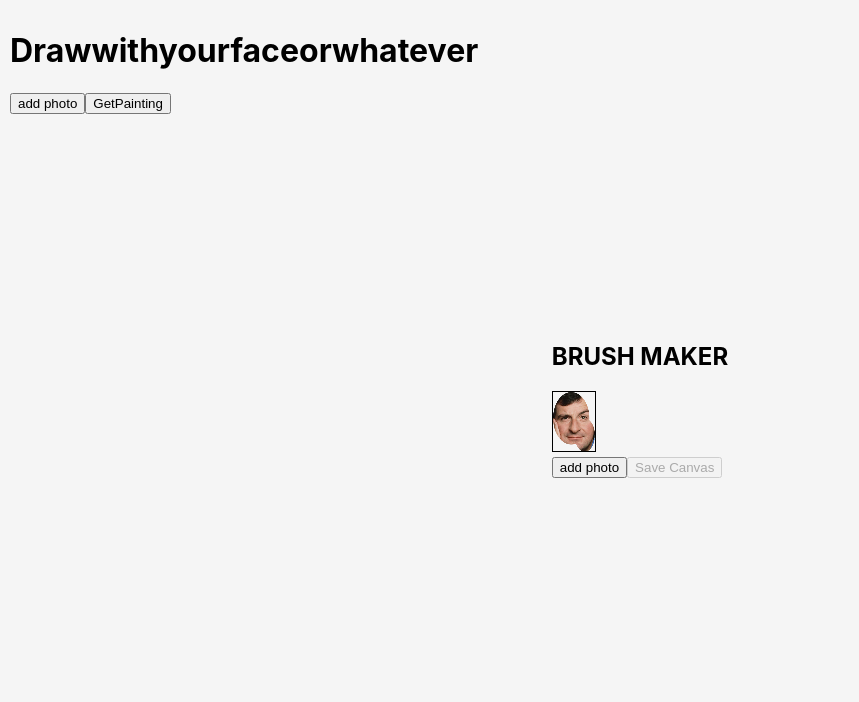
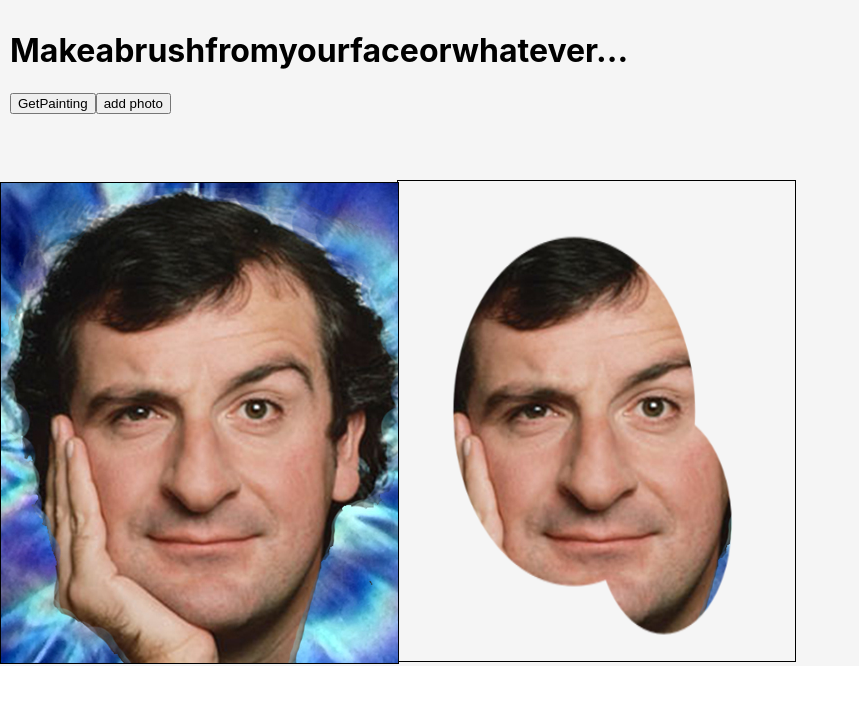
Before and after one commit to chrisdennett/drawwithyourfaceorwhatever, a React (Create React App) app: page / in a window 1280 px wide. Shown: the top 702 px of the page, without its empty margins (0-859 px from the left). Built offline with nearby package versions, Linux system fonts and the light colour scheme.

Commit message:
got everything working in a basic way.

```diff
--- a/src/App.js
+++ b/src/App.js
@@ -1,13 +1,19 @@
 import React, { useState } from "react";
 import styled from "styled-components";
-import { BrushMaker } from "./components/Brushmaker";
-import { DrawingCanvas } from "./components/DrawingCanvas";
+import { useSampleImage } from "./hooks/useSampleImage";
+import { BrushMaker } from "./pages/Brushmaker";
+import { DrawingCanvas } from "./pages/DrawingCanvas";
 
 // pages "paint" / "makeBrush"
 
 const App = () => {
   const [currPage, setCurrPage] = useState("makeBrush");
   const [brush, setBrush] = useState(null);
+  const [sourceImg, setSourceImg] = useState(null);
+  const [maskImg, setMaskImg] = useState(null);
+
+  useSampleImage("test-mask-transparent-bg.png", setMaskImg);
+  useSampleImage("doug.png", setSourceImg);
 
   const onUpdateCanvas = (canv) => {
     // console.log(canv);
@@ -32,6 +38,10 @@ const App = () => {
 
         {currPage === "makeBrush" && (
           <BrushMaker
+            sourceImg={sourceImg}
+            setSourceImg={setSourceImg}
+            setMaskImg={setMaskImg}
+            maskImg={maskImg}
             showPaintPage={showPaintPage}
             setBrush={setBrush}
             brush={brush}
@@ -45,12 +55,7 @@ const App = () => {
 export default App;
 
 const Page = styled.div`
-  display: flex;
   background: whitesmoke;
-  min-height: 100vh;
-  align-items: center;
-  justify-content: center;
-  overflow: hidden;
 
   canvas {
     border: 1px solid black;
--- /dev/null
+++ b/src/components/BrushPreview.js
@@ -0,0 +1,18 @@
+import React, { useEffect } from "react";
+
+export const BrushPreview = ({ brushCanvas }) => {
+  const canvasRef = React.useRef(null);
+
+  useEffect(() => {
+    if (!canvasRef || !canvasRef.current) return;
+
+    const canvas = canvasRef.current;
+    canvas.width = brushCanvas.width;
+    canvas.height = brushCanvas.height;
+
+    const ctx = canvas.getContext("2d");
+    ctx.drawImage(brushCanvas, 0, 0);
+  }, [canvasRef, brushCanvas]);
+
+  return <canvas ref={canvasRef} />;
+};
--- a/src/components/Brushmaker.js
+++ /dev/null
@@ -1,105 +0,0 @@
-import React, { useEffect, useRef, useState } from "react";
-import styled from "styled-components";
-import { paint } from "../helpers/helpers";
-import { useSampleImage } from "../hooks/useSampleImage";
-import PhotoSelector from "./PhotoSelector";
-
-export const BrushMaker = ({
-  sourceCanvas,
-  showPaintPage,
-  setBrush,
-  brush,
-}) => {
-  const [sourceImg, setSourceImg] = useState(null);
-  const [maskImg, setMaskImg] = useState(null);
-  const canvasRef = useRef(null);
-
-  useSampleImage("test-mask-transparent-bg.png", setMaskImg);
-  useSampleImage("doug.png", setSourceImg);
-
-  useEffect(() => {
-    if (!brush) return;
-    if (!canvasRef || !canvasRef.current) return;
-
-    console.log("brush: ", brush);
-
-    const brushW = 42;
-    const brushH = brushW * brush.w2hRatio;
-
-    const canvas = canvasRef.current;
-    canvas.width = 42;
-    canvas.height = brushH;
-
-    const ctx = canvas.getContext("2d");
-    const { width, height } = brush.brushCanvas;
-    ctx.drawImage(brush.brushCanvas, 0, 0, width, height, 0, 0, brushW, brushH);
-  }, [brush, canvasRef]);
-
-  useEffect(() => {
-    if (!sourceImg || !maskImg) return;
-    if (!canvasRef || !canvasRef.current) return;
-
-    const { brushCanvas, w2hRatio } = createBrushCanvas(sourceImg, maskImg);
-    setBrush({ brushCanvas, w2hRatio });
-  }, [sourceImg, maskImg, setBrush]);
-
-  const onSave = () => {
-    console.log("call save bruch method");
-  };
-
-  return (
-    <div>
-      <TopBar>
-        <h1>Drawwithyourfaceorwhatever</h1>
-        <PhotoSelector onPhotoSelected={setSourceImg} />
-        <button onClick={showPaintPage}>GetPainting</button>
-      </TopBar>
-      <h2>BRUSH MAKER</h2>
-      <canvas ref={canvasRef} />
-      <div>
-        <PhotoSelector onPhotoSelected={setSourceImg} />
-        <Butt onClick={onSave} style={{ opacity: sourceCanvas ? 1 : 0.3 }}>
-          Save Canvas
-        </Butt>
-      </div>
-    </div>
-  );
-};
-
-const Butt = styled.button`
-  cursor: pointer;
-`;
-
-const TopBar = styled.div`
-  position: fixed;
-  top: 0;
-  left: 0;
-  right: 0;
-  height: 60px;
-  padding: 10px;
-`;
-
-const createBrushCanvas = (
-  sourceImg,
-  maskImg,
-  bounds = { left: 55, top: 56, right: 334, bottom: 453 }
-) => {
-  const { top, right, bottom, left } = bounds;
-  const outW = right - left;
-  const outH = bottom - top;
-
-  const canvas = document.createElement("canvas");
-  canvas.width = outW; // get widest sprite
-  canvas.height = outH; // add all sprites heights
-
-  const ctx = canvas.getContext("2d");
-  ctx.clearRect(0, 0, outW, outH);
-
-  ctx.drawImage(maskImg, left, top, outW, outH, 0, 0, outW, outH);
-  ctx.globalCompositeOperation = "source-in";
-  ctx.drawImage(sourceImg, left, top, outW, outH, 0, 0, outW, outH);
-
-  const w2hRatio = outH / outW;
-
-  return { brushCanvas: canvas, w2hRatio };
-};
--- a/src/components/DrawingCanvas.js
+++ b/src/components/MaskDrawingCanvas.js
@@ -1,12 +1,10 @@
 import React, { useEffect, useRef, useState } from "react";
-import styled from "styled-components";
-import { paint } from "../helpers/helpers";
 
-export const DrawingCanvas = ({
+export const MaskDrawingCanvas = ({
   onUpdateCanvas,
-  brush,
-  showMakeBrushPage,
-  brushSize = { w: 42, h: 50 },
+  width = 200,
+  height = 200,
+  brushWidth = 10,
 }) => {
   const [isDrawing, setIsDrawing] = useState(false);
   const [point, setPoint] = useState(null);
@@ -17,9 +15,9 @@ export const DrawingCanvas = ({
   useEffect(() => {
     if (!canvas || !canvas.current) return;
     if (isSetup) return;
-    setupCanvas();
+    clearCanvas();
     setIsSetUp(true);
-  }, [canvas, isSetup, setIsSetUp]);
+  }, [canvas]);
 
   const onMouseDown = (e) => {
     setIsDrawing(true);
@@ -29,20 +27,11 @@ export const DrawingCanvas = ({
 
   const clearCanvas = () => {
     const c = canvas.current;
+    c.width = width;
+    c.height = height;
     const ctx = c.getContext("2d");
     ctx.beginPath();
-    ctx.fillStyle = "#fff";
-    ctx.fillRect(0, 0, c.width, c.height);
-  };
-
-  const setupCanvas = () => {
-    if (isSetup) return;
-
-    const c = canvas.current;
-    c.width = window.innerWidth;
-    c.height = window.innerHeight - 60;
-
-    clearCanvas();
+    ctx.clearRect(0, 0, c.width, c.height);
   };
 
   const onMouseMove = (e) => {
@@ -79,17 +68,20 @@ export const DrawingCanvas = ({
 
     const c = canvas.current;
     const ctx = c.getContext("2d");
-    paint(ctx, brush.brushCanvas, brushSize, to.x, to.y);
+    ctx.beginPath();
+
+    ctx.strokeStyle = "0";
+    ctx.moveTo(from.x, from.y);
+    ctx.lineTo(to.x, to.y);
+    ctx.lineCap = "round";
+    ctx.lineJoin = "round";
+    ctx.lineWidth = brushWidth;
+    ctx.stroke();
   };
 
+  //<button onClick={clearCanvas}>CLEAR</button>
+
   return (
-    <div>
-      <TopBar>
-        <h1>Drawwithyourfaceorwhatever</h1>
-        <button onClick={clearCanvas}>CLEAR</button>
-        <button onClick={showMakeBrushPage}>Edit Brush</button>
-      </TopBar>
-
     <canvas
       ref={canvas}
       onMouseDown={onMouseDown}
@@ -97,15 +89,5 @@ export const DrawingCanvas = ({
       onMouseOut={onMouseUp}
       onMouseUp={onMouseUp}
     />
-    </div>
   );
 };
-
-const TopBar = styled.div`
-  position: fixed;
-  top: 0;
-  left: 0;
-  right: 0;
-  height: 60px;
-  padding: 10px;
-`;
--- /dev/null
+++ b/src/components/MaskMaker.js
@@ -0,0 +1,72 @@
+import React, { useEffect } from "react";
+import styled from "styled-components";
+import { MaskDrawingCanvas } from "./MaskDrawingCanvas";
+import { PhotoCanvas } from "./PhotoCanvas";
+
+export const MaskMaker = ({ setBrush, sourceImg, maskImg, setMaskImg }) => {
+  useEffect(() => {
+    if (!sourceImg || !maskImg) return;
+
+    const brushCanvas = createBrushCanvas(sourceImg, maskImg);
+    setBrush(brushCanvas);
+  }, [sourceImg, maskImg, setBrush]);
+
+  const onUpdateCanvas = (canv) => {
+    const brushCanvas = createBrushCanvas(sourceImg, canv);
+    setBrush(brushCanvas);
+    setMaskImg(canv);
+  };
+
+  if (!sourceImg) return null;
+
+  return (
+    <CanvasHolder style={{ width: sourceImg.width, height: sourceImg.height }}>
+      <PhotoCanvas photo={sourceImg} />
+      <MaskDrawingCanvas
+        maskCanvas={maskImg}
+        setMaskCanvas={setMaskImg}
+        onUpdateCanvas={onUpdateCanvas}
+        width={sourceImg.width}
+        height={sourceImg.height}
+      />
+    </CanvasHolder>
+  );
+};
+
+const CanvasHolder = styled.div`
+  position: relative;
+  display: inline-block;
+
+  canvas {
+    position: absolute;
+    border: 1px solid black;
+  }
+`;
+
+//{ left: 55, top: 56, right: 334, bottom: 453 }
+const createBrushCanvas = (sourceImg, maskImg, bounds) => {
+  if (!bounds) {
+    bounds = {
+      left: 0,
+      top: 0,
+      right: sourceImg.width,
+      bottom: sourceImg.height,
+    };
+  }
+  const { top, right, bottom, left } = bounds;
+  const outW = right - left;
+  const outH = bottom - top;
+
+  const canvas = document.createElement("canvas");
+  canvas.width = outW; // get widest sprite
+  canvas.height = outH; // add all sprites heights
+
+  const ctx = canvas.getContext("2d");
+  ctx.clearRect(0, 0, outW, outH);
+
+  ctx.drawImage(maskImg, left, top, outW, outH, 0, 0, outW, outH);
+  ctx.globalCompositeOperation = "source-in";
+  ctx.drawImage(sourceImg, left, top, outW, outH, 0, 0, outW, outH);
+
+  return canvas;
+};
--- /dev/null
+++ b/src/components/PhotoCanvas.js
@@ -0,0 +1,18 @@
+import React, { useEffect, useRef } from "react";
+
+export const PhotoCanvas = ({ photo }) => {
+  const canvasRef = useRef(null);
+
+  useEffect(() => {
+    if (!canvasRef || !canvasRef.current || !photo) return;
+
+    const canvas = canvasRef.current;
+    canvas.width = photo.width;
+    canvas.height = photo.height;
+
+    const ctx = canvas.getContext("2d");
+    ctx.drawImage(photo, 0, 0);
+  }, [canvasRef, photo]);
+
+  return <canvas ref={canvasRef} />;
+};
--- /dev/null
+++ b/src/pages/Brushmaker.js
@@ -0,0 +1,41 @@
+import React from "react";
+import styled from "styled-components";
+import { MaskMaker } from "../components/MaskMaker";
+import { BrushPreview } from "../components/BrushPreview";
+import PhotoSelector from "../components/PhotoSelector";
+
+export const BrushMaker = ({
+  showPaintPage,
+  brush,
+  setBrush,
+  setSourceImg,
+  sourceImg,
+  maskImg,
+  setMaskImg,
+}) => {
+  return (
+    <Page>
+      <TopBar>
+        <h1>Makeabrushfromyourfaceorwhatever...</h1>
+        <button onClick={showPaintPage}>GetPainting</button>
+        <PhotoSelector onPhotoSelected={setSourceImg} />
+      </TopBar>
+      <MaskMaker
+        setBrush={setBrush}
+        sourceImg={sourceImg}
+        maskImg={maskImg}
+        setMaskImg={setMaskImg}
+      />
+      {brush && <BrushPreview brushCanvas={brush} />}
+    </Page>
+  );
+};
+
+const Page = styled.div`
+  background: whitesmoke;
+`;
+
+const TopBar = styled.div`
+  height: 160px;
+  padding: 10px;
+`;
--- /dev/null
+++ b/src/pages/DrawingCanvas.js
@@ -0,0 +1,106 @@
+import React, { useEffect, useRef, useState } from "react";
+import styled from "styled-components";
+import { paint } from "../helpers/helpers";
+
+export const DrawingCanvas = ({
+  onUpdateCanvas,
+  brush,
+  showMakeBrushPage,
+  brushSize = { w: 200, h: 300 },
+}) => {
+  const [isDrawing, setIsDrawing] = useState(false);
+  const [point, setPoint] = useState(null);
+  const [isSetup, setIsSetUp] = useState(false);
+
+  const canvas = useRef(null);
+
+  useEffect(() => {
+    if (!canvas || !canvas.current) return;
+    if (isSetup) return;
+    setupCanvas();
+    setIsSetUp(true);
+  }, [canvas, isSetup, setIsSetUp]);
+
+  const onMouseDown = (e) => {
+    setIsDrawing(true);
+    const newPt = getPointFromMouseEvent(e);
+    setPoint(newPt);
+  };
+
+  const clearCanvas = () => {
+    const c = canvas.current;
+    const ctx = c.getContext("2d");
+    ctx.beginPath();
+    ctx.fillStyle = "#fff";
+    ctx.fillRect(0, 0, c.width, c.height);
+  };
+
+  const setupCanvas = () => {
+    if (isSetup) return;
+
+    const c = canvas.current;
+    c.width = window.innerWidth - 20;
+    c.height = window.innerHeight - 160;
+
+    clearCanvas();
+  };
+
+  const onMouseMove = (e) => {
+    if (!isDrawing) return;
+
+    const newPt = { ...getPointFromMouseEvent(e), lineDrawn: true };
+    const from = point ? point : newPt;
+    const to = newPt;
+
+    drawLine(from, to);
+    setPoint(newPt);
+  };
+
+  const getPointFromMouseEvent = (e) => {
+    var rect = e.target.getBoundingClientRect();
+    var x = e.clientX - rect.left; //x position within the element.
+    var y = e.clientY - rect.top; //y position within the element.
+
+    return { x, y, lineDrawn: false };
+  };
+
+  const onMouseUp = () => {
+    setPoint((prev) => {
+      drawLine(prev, prev);
+      return null;
+    });
+    setIsDrawing(false);
+    onUpdateCanvas(canvas.current);
+  };
+
+  const drawLine = (from, to) => {
+    if (!canvas || !canvas.current) return;
+    if (!from || !to) return;
+
+    const c = canvas.current;
+    const ctx = c.getContext("2d");
+    paint(ctx, brush, brushSize, to.x, to.y);
+  };
+
+  return (
+    <div>
+      <TopBar>
+        <h1>Drawwithyourfaceorwhatever</h1>
+        <button onClick={clearCanvas}>CLEAR</button>
+        <button onClick={showMakeBrushPage}>Edit Brush</button>
+      </TopBar>
+
+      <canvas
+        ref={canvas}
+        onMouseDown={onMouseDown}
+        onMouseMove={onMouseMove}
+        onMouseOut={onMouseUp}
+        onMouseUp={onMouseUp}
+      />
+    </div>
+  );
+};
+
+const TopBar = styled.div`
+  height: 160px;
+`;
```
Also changed, not shown: 1 other file (tests, documents, lock files or other folders). Lines whose indentation alone changed are shown as unchanged.
